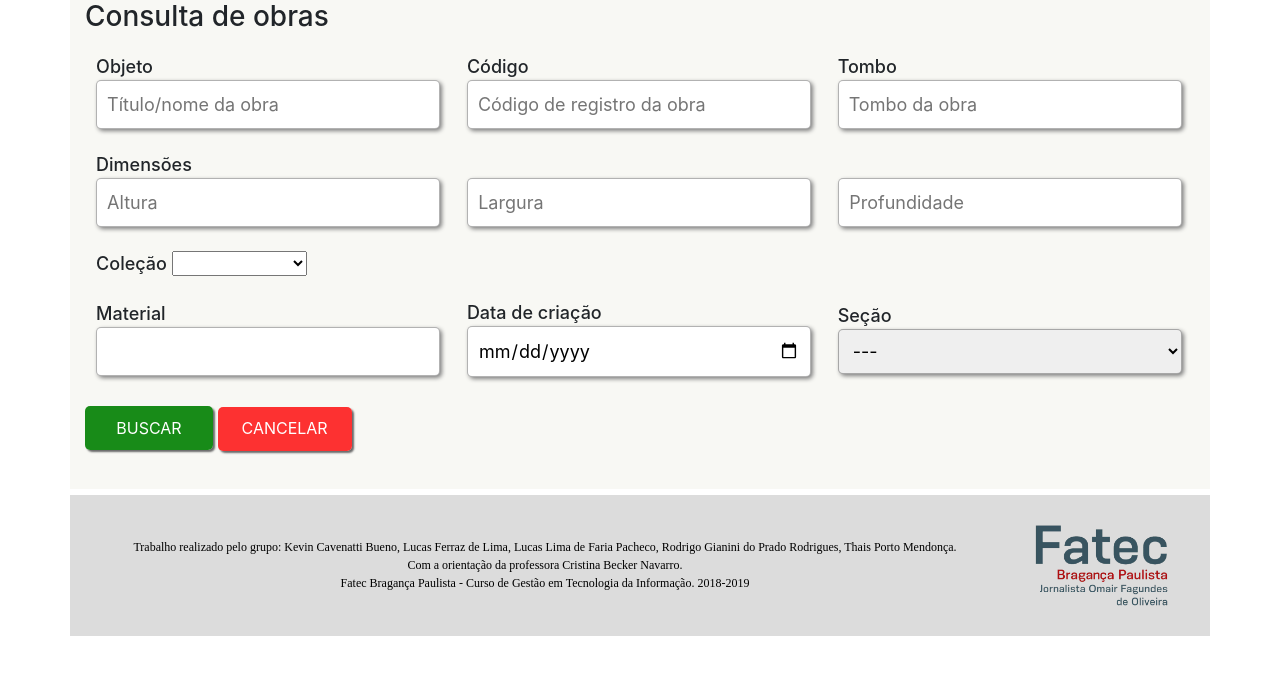
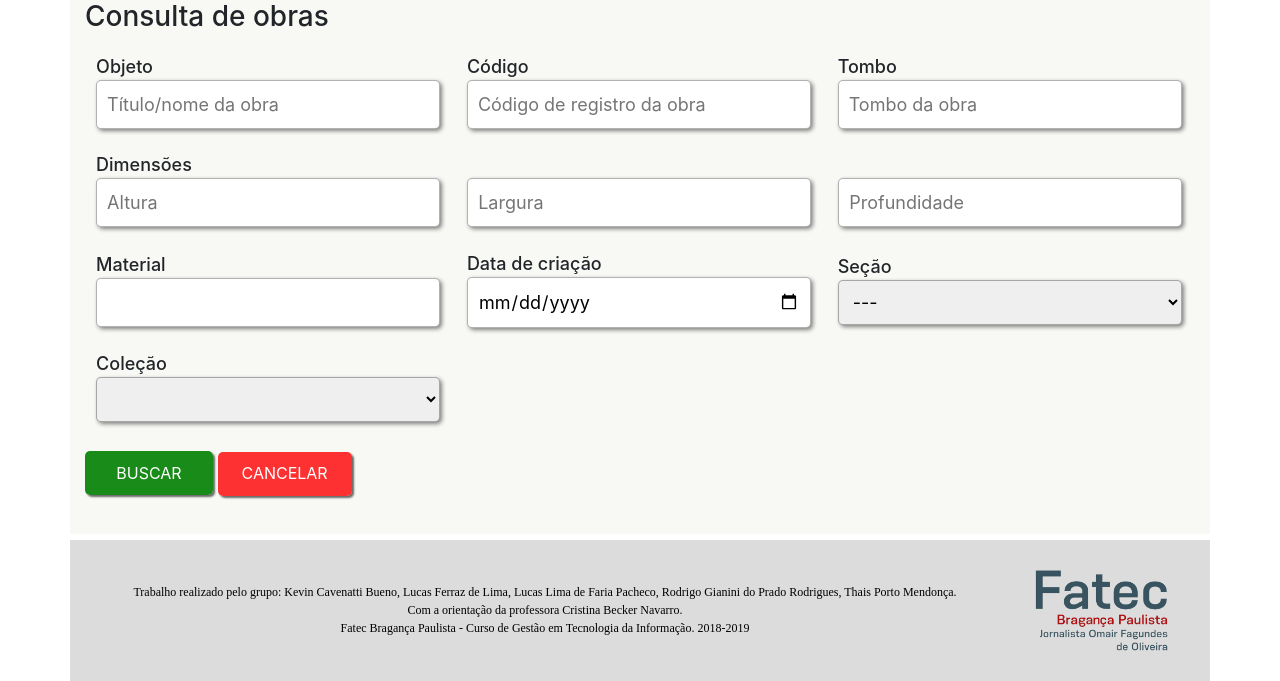
Before and after one commit to Lucaslfp/TG-PHP, a PHP site: page /tg/consulta.php in a window 1280 px wide. Shown: the part 699-1380 px from the top of the page. Before the commit the page ends 1335 px from the top, so only its background shows below. Run offline with PHP 8.4, Linux system fonts and the light colour scheme; a user stored in the database is signed in; data comes from the database, SQL or seed files in the repository.

Commit message:
ajustes css

```diff
--- a/assets/css/styles.css
+++ b/assets/css/styles.css
@@ -5,6 +5,9 @@ body .container .background {
 }
 /*Fim background*/
 /*Tela de login*/
+.db{
+    display: block;
+}
 .form-login {
     width: 50%;
     margin: auto;
@@ -520,6 +523,14 @@ body .container {
     padding: 10px;
     box-shadow: 2px 2px 4px grey;
 }
+.consultar .container .colecao {
+    width: 100%;
+    outline: none;
+    border-radius: 5px;
+    border: solid 1px rgba(0,0,0,0.3);
+    padding: 10px;
+    box-shadow: 2px 2px 4px grey;
+}
 .cadastrar #cadastro-obra label.historico-obra, .cadastrar #cadastro-obra label.historico-obra textarea, .cadastrar #cadastro-obra label.observacoes-obra {
     width: 100%;
 }
@@ -607,11 +618,6 @@ body .container {
 .cadastrar #materiais-cadastrados span,
 .cadastrar #cole-cadastrados span {
     font-size: 18px;
-}
-.cadastrar .material,
-.cadastrar .collecti,
-.cadastrar .secao {
-    display: none;
 }
 .cadastrar .icons {
     display: inline-block
--- a/consulta.php
+++ b/consulta.php
@@ -32,7 +32,15 @@ $listar = $pdo->query('SELECT * FROM colecao');
                             <input type="text" id="largura" class="margin-vertical" name="largura" placeholder="Largura" />
                             <input type="text" id="profundidade" name="profundidade" placeholder="Profundidade" />
                         </label>
-                        <label for='' class="titulos">Coleção
+                        <label for='' class="titulos">Material<input type="text" id="collection" name="material" /></label>
+                        <label for='' class="titulos">Data de criação<input type="date" id="init" name="data-criacao" /></label>
+                        <!-- <label for='' class="titulos">Período final<input type="date" id="fim" name="data-fim" /></label> -->
+                        <label for='' class="titulos">Seção
+                            <select id="sect">
+                                <option class="opt6">---</option>
+                            </select>
+                        </label>
+                        <label for='' class="titulos db">Coleção
                             <select class="colecao" name="item-colecao">
                                 <option></option>
                                 <?php
@@ -40,14 +48,6 @@ $listar = $pdo->query('SELECT * FROM colecao');
                                         echo "<option value='".$col_obras['id_colecao']."'>".$col_obras['descricao']."</option>";
                                     }
                                 ?>
-                            </select>
-                        </label><br />
-                        <label for='' class="titulos">Material<input type="text" id="collection" name="material" /></label>
-                        <label for='' class="titulos">Data de criação<input type="date" id="init" name="data-criacao" /></label>
-                        <!-- <label for='' class="titulos">Período final<input type="date" id="fim" name="data-fim" /></label> -->
-                        <label for='' class="titulos">Seção
-                            <select id="sect">
-                                <option class="opt6">---</option>
                             </select>
                         </label>
                         <input type="submit" id="busc" name="item-buscar" value="Buscar">
```
Also changed, not shown: cadastro.php (+0 -20 lines).
